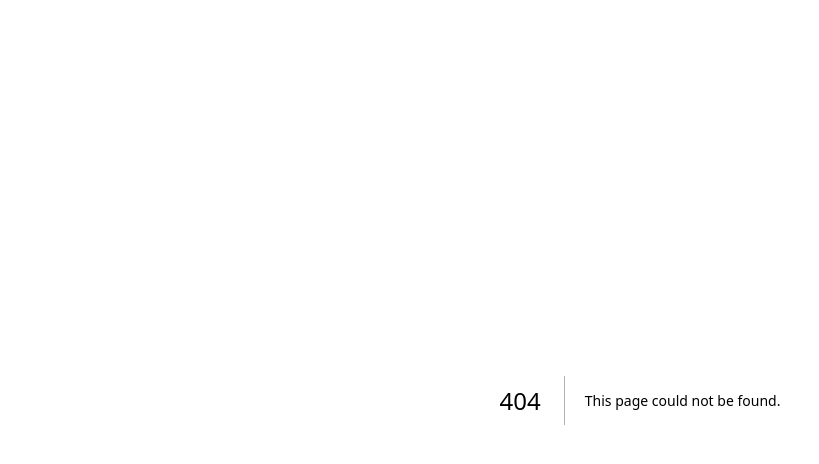
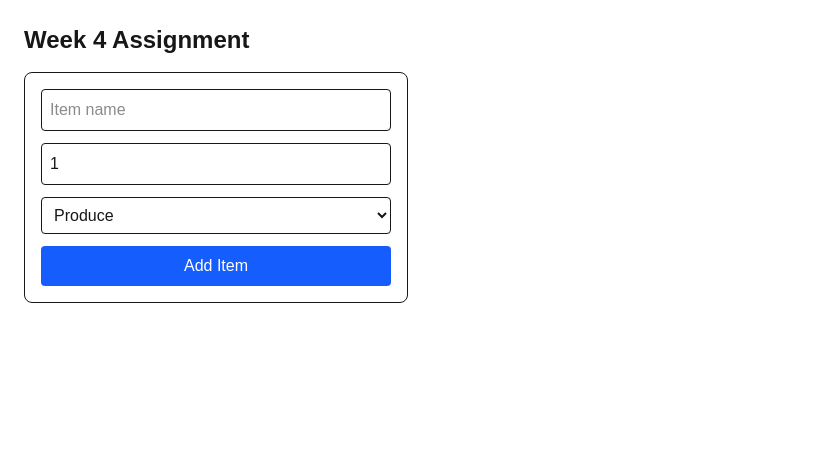
Before and after one commit to samirkarki-1234567890/cprg306-assignments, a Next.js app: page /week-4 in a window 1280 px wide. Before the commit this address had no page. Shown: the top 464 px of the page, without its empty margins (0-819 px from the left). Built offline with nearby package versions, Linux system fonts and the light colour scheme.

Commit message:
added new files

```diff
--- a/app/page.tsx
+++ b/app/page.tsx
@@ -9,6 +9,8 @@ export default function Home() {
         <button className="p-10 m-5 bg-gray-600 text-white rounded-lg" type="button">week-2</button></Link>
         <Link href="/week-3">
         <button className="p-10 m-5 bg-gray-600 text-white rounded-lg" type="button">week-3</button></Link>
+        <Link href="/week-4"></Link>
+        <button className="p-10 m-5 bg-gray-600 text-white rounded-lg" type="button">week-4</button>
     </main>
   );
 }
--- /dev/null
+++ b/app/week-4/new-item.tsx
@@ -0,0 +1,72 @@
+"use client";
+
+import { useState } from "react";
+
+export default function NewItem() {
+  const [name, setName] = useState("");
+  const [quantity, setQuantity] = useState(1);
+  const [category, setCategory] = useState("produce");
+
+  const handleSubmit = (event: React.FormEvent<HTMLFormElement>) => {
+    event.preventDefault();
+
+    alert(
+      `Item: ${name}\nQuantity: ${quantity}\nCategory: ${category}`
+    );
+
+    setName("");
+    setQuantity(1);
+    setCategory("produce");
+  };
+
+  return (
+    <form
+      onSubmit={handleSubmit}
+      className="max-w-sm p-4 border rounded-lg space-y-3"
+    >
+      <input
+        type="text"
+        placeholder="Item name"
+        value={name}
+        onChange={(e) => setName(e.target.value)}
+        required
+        className="w-full border p-2 rounded"
+      />
+
+      <input
+        type="number"
+        min="1"
+        max="99"
+        value={quantity}
+        onChange={(e) => setQuantity(Number(e.target.value))}
+        required
+        className="w-full border p-2 rounded"
+      />
+
+      <select
+        value={category}
+        onChange={(e) => setCategory(e.target.value)}
+        className="w-full border p-2 rounded"
+      >
+        <option value="produce">Produce</option>
+        <option value="dairy">Dairy</option>
+        <option value="bakery">Bakery</option>
+        <option value="meat">Meat</option>
+        <option value="frozen foods">Frozen Foods</option>
+        <option value="canned goods">Canned Goods</option>
+        <option value="dry goods">Dry Goods</option>
+        <option value="beverages">Beverages</option>
+        <option value="snacks">Snacks</option>
+        <option value="household">Household</option>
+        <option value="other">Other</option>
+      </select>
+
+      <button
+        type="submit"
+        className="w-full bg-blue-600 text-white p-2 rounded hover:bg-blue-700"
+      >
+        Add Item
+      </button>
+    </form>
+  );
+}
--- /dev/null
+++ b/app/week-4/page.tsx
@@ -0,0 +1,10 @@
+import NewItem from "./new-item";
+
+export default function Week4Page() {
+  return (
+    <main className="p-6">
+      <h1 className="text-2xl font-bold mb-4">Week 4 Assignment</h1>
+      <NewItem />
+    </main>
+  );
+}
```
